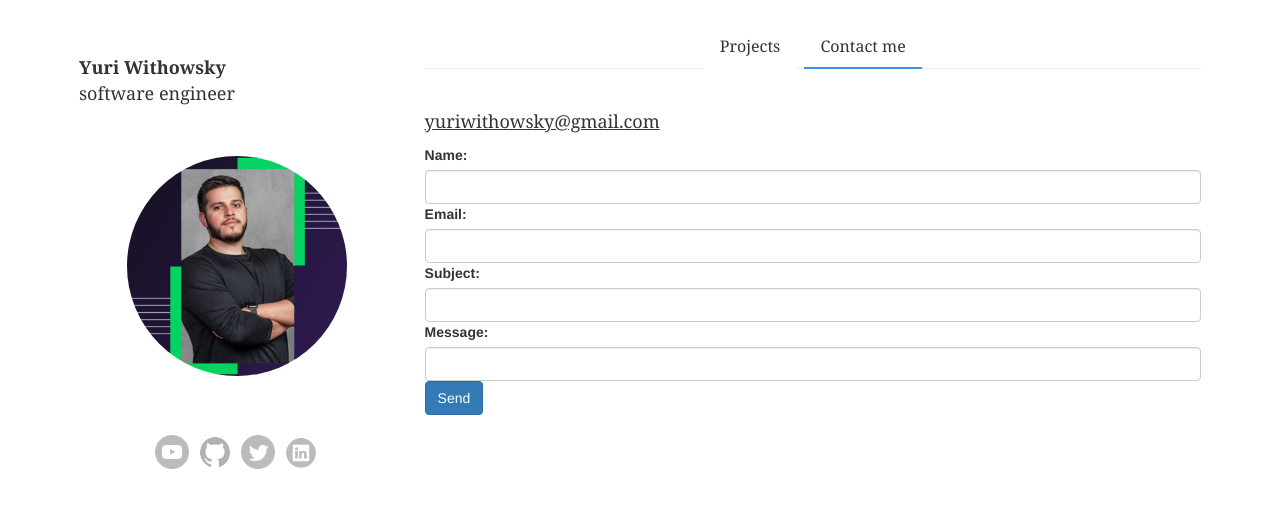
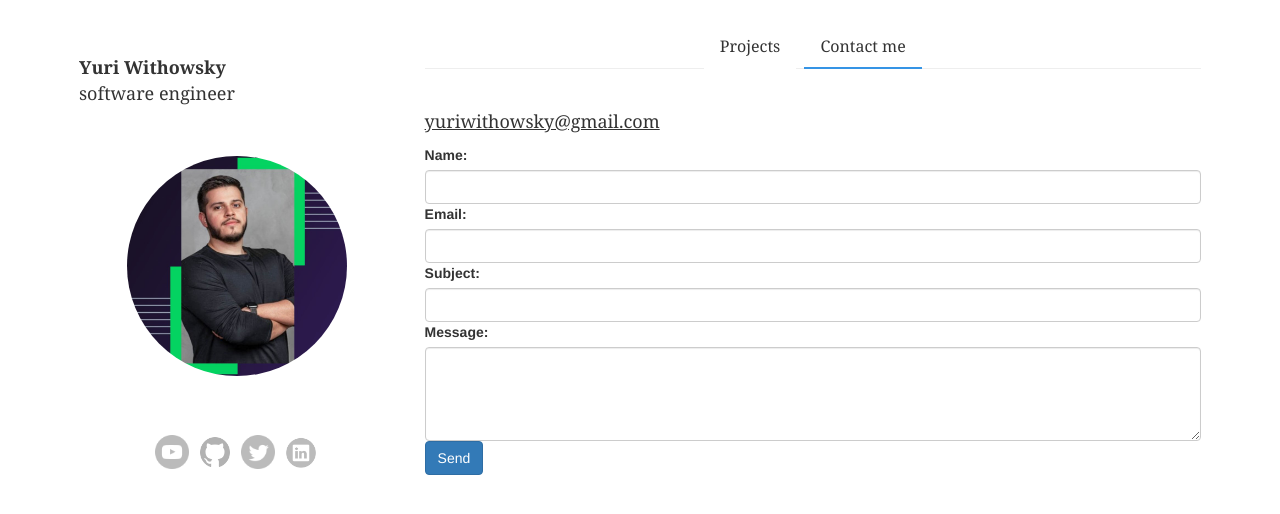
Before and after one commit to yuriwithowsky/yuriwithowsky.github.io, a Jekyll site: the page built from contact.html, in a window 1280 px wide. Shown: the top 514 px of the page. Built offline with Jekyll 4.4.1, drawn with Linux system fonts in a browser that asks for light colours; some web fonts are replaced.

Commit message:
Update contact.html

```diff
--- a/contact.html
+++ b/contact.html
@@ -9,19 +9,19 @@ layout: head
     <form class="form-horizontal" action="mailto:yuriwithowsky@gmail.com" method="post" enctype="text/plain">
         <div class="control-group">
             <label for="name">Name:</label>
-            <input type="text" name="name" id="name" class="form-control">
+            <input type="text" name="name" id="name" class="form-control" required />
         </div>
         <div class="control-group">
             <label for="email">Email:</label>
-            <input type="email" name="email" id="email" class="form-control">
+            <input type="email" name="email" id="email" class="form-control" required />
         </div>
         <div class="control-group">
             <label for="subject">Subject:</label>
-            <input type="text" name="subject" id="subject" class="form-control">
+            <input type="text" name="subject" id="subject" class="form-control" required/>
         </div>
         <div class="control-group">
             <label for="message">Message:</label>
-            <input type="text" name="message" id="message" class="form-control">
+            <textarea rows="4" name="message" id="message" class="form-control" required></textarea>
         </div>
         <div class="control-group">
             <input type="submit" value="Send" class="btn btn-primary">
```
